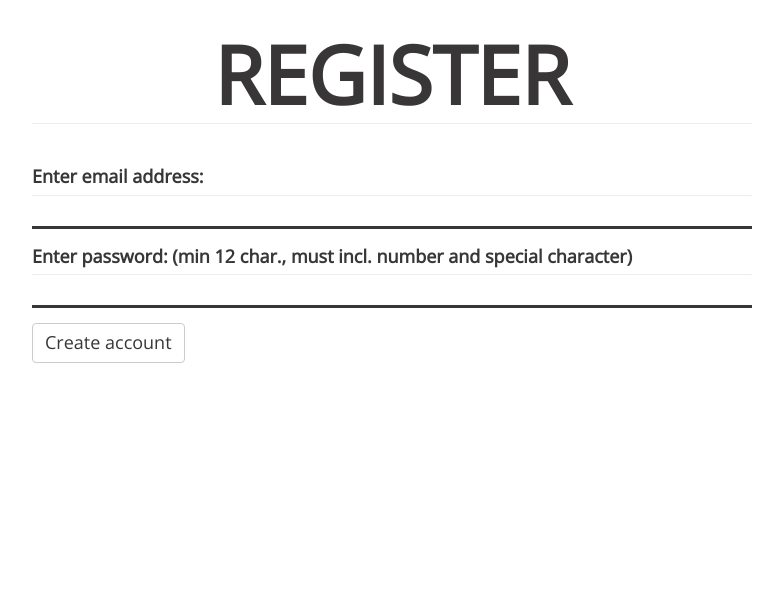
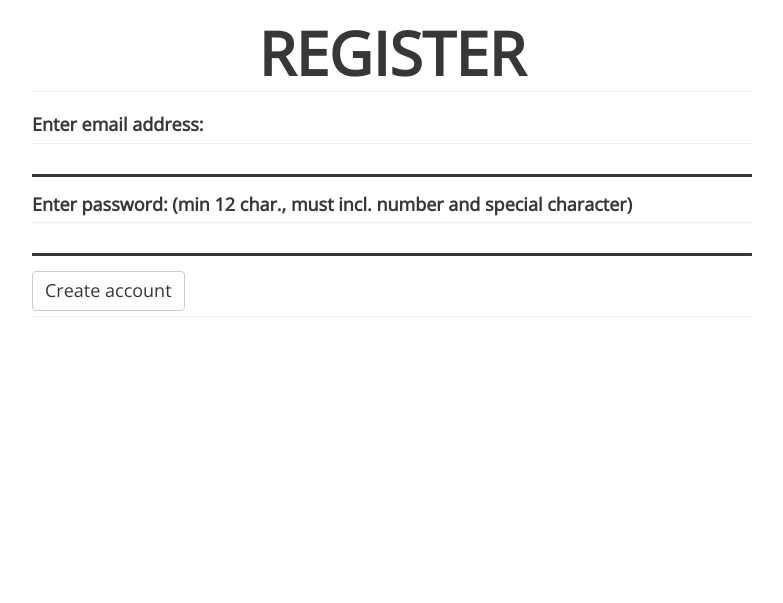
Before and after one commit to kmbn/chronoflask, a Flask app: page /admin/register in a window 1280 px wide. Shown: the part 52-655 px from the top of the page, without its empty margins (248-1031 px from the left). Run offline with Flask 2, Linux system fonts and the light colour scheme; data that the repository does not hold is empty; parts of the project's set-up code (start-up, migrations or seed data) failed here and were passed over; some libraries are stand-ins or nearby versions.

Commit message:
Move new entry form to top of page

```diff
--- a/app/parse.py
+++ b/app/parse.py
@@ -91,6 +91,5 @@ def create_new_entry(clean_entry, timestamp, clean_tags):
     '''Add the processed entry, timestamp, and tags to the database.'''
     insert_record('entries', {'entry': clean_entry, 'timestamp': timestamp, \
                     'tags': clean_tags, 'creator_id': session.get('user_id')})
-    print(clean_entry)
     update_pagination()
     return redirect(url_for('main.browse_all_entries'))
--- a/app/static/custom.css
+++ b/app/static/custom.css
@@ -1,4 +1,4 @@
-h1              { font-size: 8rem;
+h1              { font-size: 6rem;
                   text-align: center;
                   font-family: 'futura-pt',Futura,'Open Sans',sans-serif;
                   font-weight: 800;
@@ -18,6 +18,11 @@ p               { font-size: 2rem;
                 }
 
 body            { background-color:
+                }
+
+.form           { padding-bottom: 5px;
+                  border-bottom: 1px solid #eee;
+                  margin-bottom: 10px;
                 }
 
 .message        { font-size: 1.8rem;
@@ -50,8 +55,8 @@ body            { background-color:
                   font-variant: small-caps;
                 }
 
-.page-header    { margin-top: 20px;
-                  margin-bottom: 40px;
+.page-header    { margin-top: 10px;
+                  margin-bottom: 20px;
                   padding-bottom: 5px;
                 }
 
```
Also changed, not shown: app/templates/day.html (+4 -4 lines), app/templates/days.html (+4 -4 lines), app/templates/entry.html (+4 -4 lines), app/templates/home.html (+4 -4 lines), app/templates/page.html (+4 -4 lines), app/templates/tag.html (+4 -3 lines), app/templates/tags.html (+4 -4 lines).
